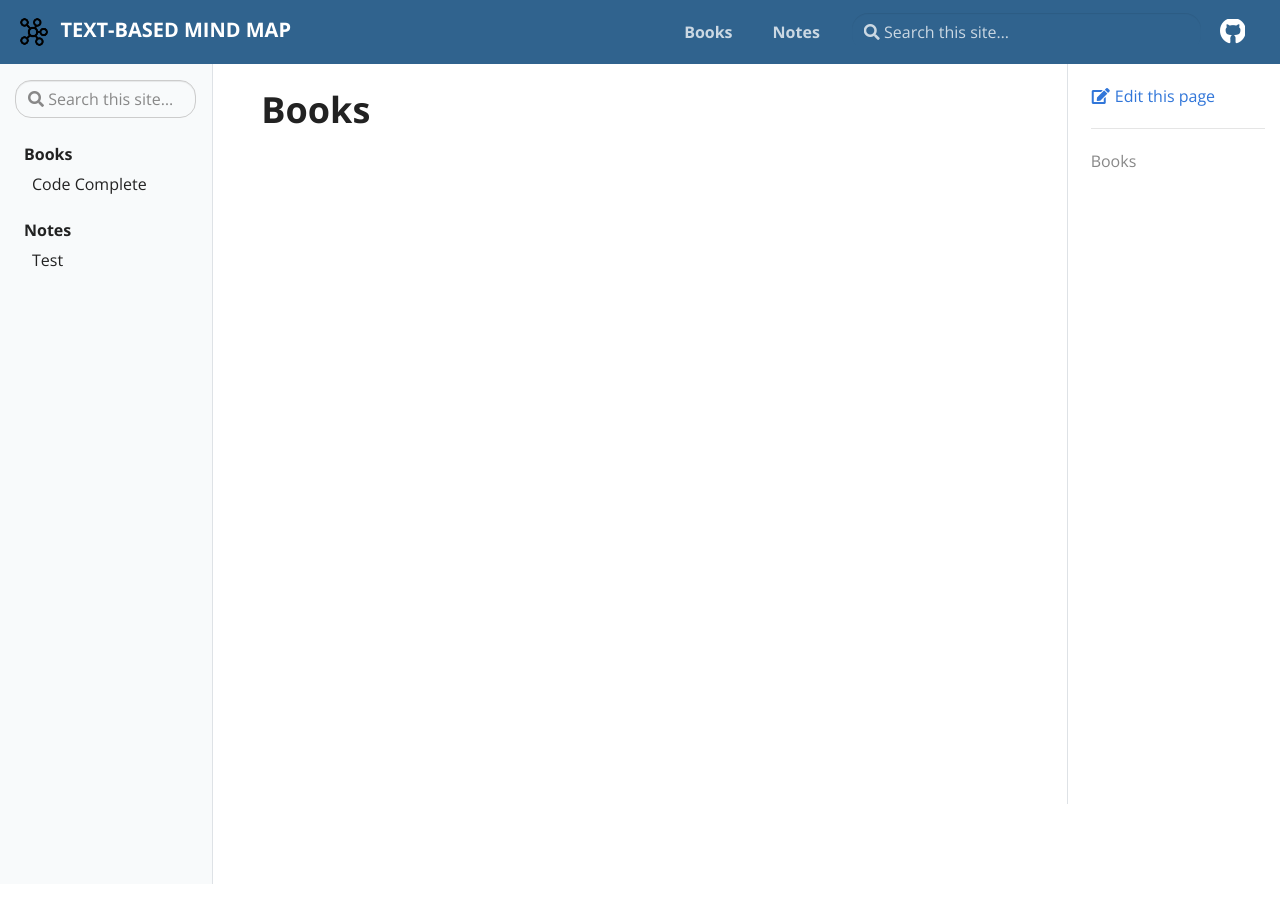
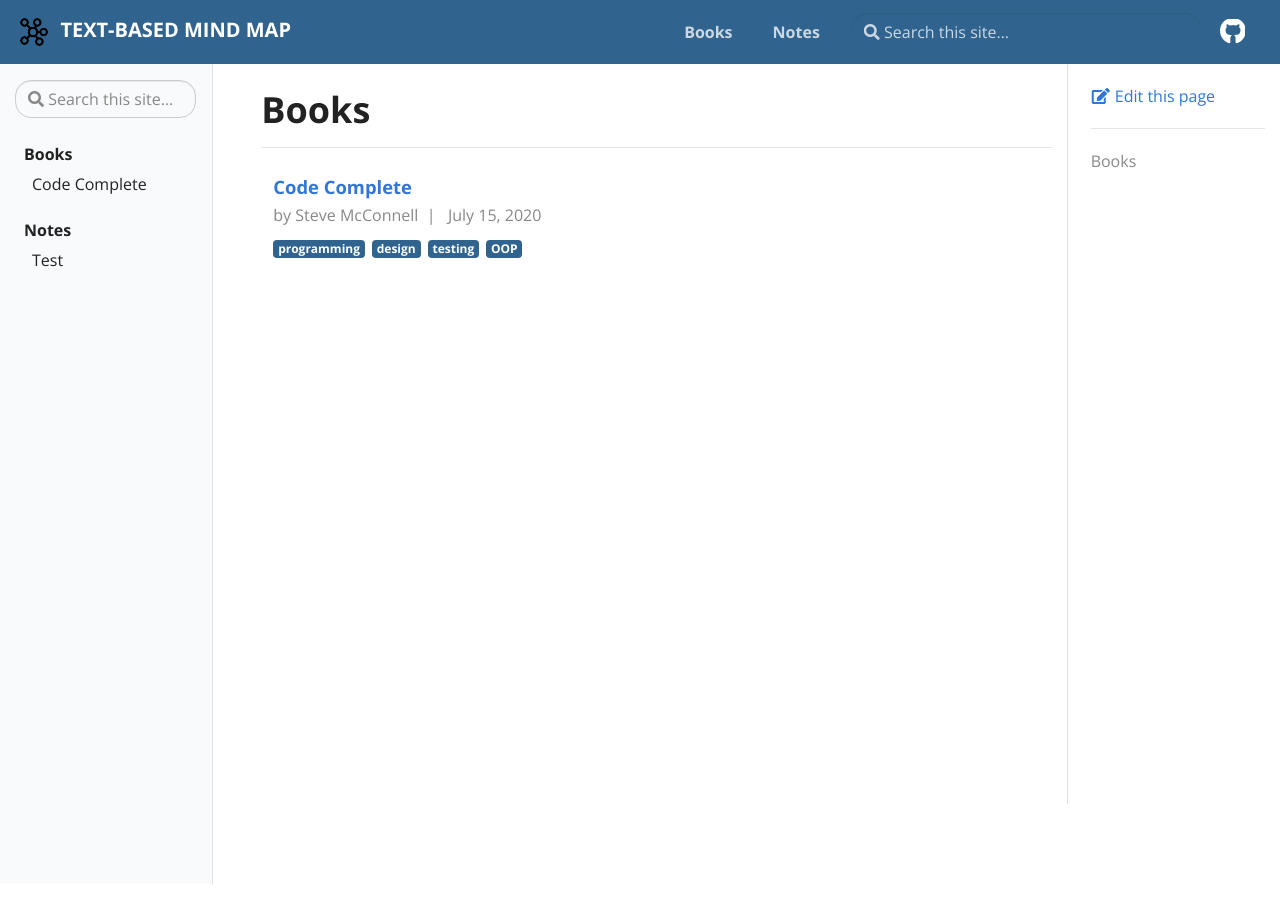
Before and after one commit to makkuzin/makkuzin.github.io, a Jekyll site: the page built from pages/books.html, in a window 1280 px wide. Built offline with Jekyll 4.4.1, drawn with Linux system fonts in a browser that asks for light colours.

Commit message:
Books list

```diff
--- a/_books/code-complete.md
+++ b/_books/code-complete.md
@@ -1,9 +1,11 @@
 ---
+author: Steve McConnell
 title: Code Complete
 tags:
-    - one
-    - two
-    - three
+    - programming
+    - design
+    - testing
+    - OOP
 ---
 
 # Code Complete
--- a/_includes/scripts.html
+++ b/_includes/scripts.html
@@ -30,6 +30,11 @@ $(document).ready(function() {
         });
     {% endunless %}
 
+    // author
+    {% if page.author %}
+        $('h1').first().append('<p style="font-size:1.2rem;color:#888;margin-top:10px;margin-bottom:0">by {{ page.author }}</p>')
+    {% endif %}
+
     // tags
     {% if page.tags %}
         $('h1').first().append('<div>{% for tag in page.tags %}<span style="font-size:12px" class="badge badge-{{ site.tag_color }}"><a style="cursor:pointer; color:white" href="{% if site.tag_search_endpoint %}{{ site.tag_search_endpoint }}{{ tag }}{% else %}/tags#{{ tag }} {% endif %}">{{ tag }}</a></span>{% endfor %}</div>')
--- a/pages/books.html
+++ b/pages/books.html
@@ -4,3 +4,26 @@ permalink: /books/
 ---
 
 <h1>Books</h1>
+
+<div class="section-index">
+    <hr class="panel-line">
+    {% for book in site.books %}
+        <div class="entry">
+            <h5><a href="{{ book.url | prepend: site.baseurl }}">{{ book.title }}</a></h5>
+            <p>
+            {% if book.author %}
+                by {{ book.author }}&nbsp;&nbsp;|&nbsp;&nbsp;
+            {% endif %}
+            <time datetime="{{- book.date | date_to_xmlschema -}}"> {{- book.date | date: "%B %d, %Y" -}}</time></p>
+            <div>
+                {% for tag in book.tags %}
+                    <span style="font-size:12px" class="badge badge-{{ site.tag_color }}">
+                        <a style="cursor:pointer; color:white" href="{% if site.tag_search_endpoint %}{{ site.tag_search_endpoint }}{{ tag }}{% else %}/tags#{{ tag }} {% endif %}">
+                            {{ tag }}
+                        </a>
+                    </span>
+                {% endfor %}
+            </div>
+        </div>
+    {% endfor %}
+</div>
```
Also changed, not shown: assets/css/main.css.
